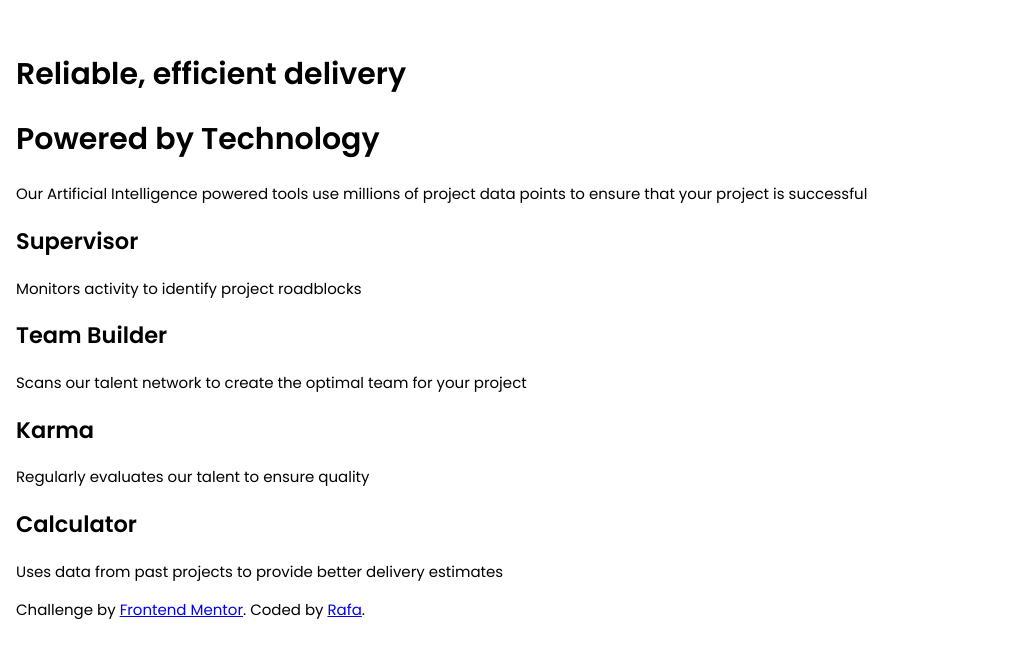
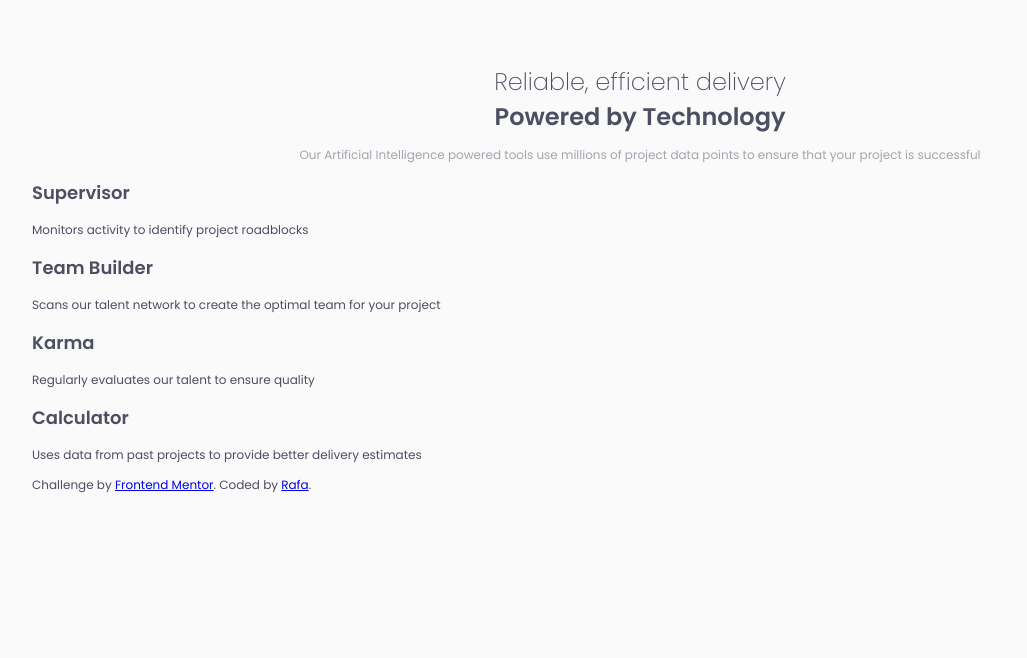
Before and after one commit to rafacovez/four-card-feature-section, a plain HTML site: page index.html in a window 1280 px wide. Shown: the whole page, without its empty margins (0-1027 px from the left). Drawn offline with Linux system fonts and the light colour scheme.

Commit message:
styled website header

```diff
--- a/styles.css
+++ b/styles.css
@@ -6,7 +6,7 @@
   --very-dark-blue: hsl(234, 12%, 34%);
   --graysih-blue: hsl(229, 6%, 66%);
   --very-light-gray: hsl(0, 0%, 98%);
-  --font-size: 15px;
+  --font-size: 12px;
   --font-family: "Poppins", sans-serif;
   --font-light: 200;
   --font-mid: 400;
@@ -23,7 +23,26 @@ html {
 
 body {
   margin: 0;
-  padding: 2rem 1rem;
+  padding: 4rem 2rem;
   font-family: var(--font-family);
-  font-size: var(--font-size)
+  font-size: var(--font-size);
+  background-color: var(--very-light-gray);
+  color: var(--very-dark-blue);
 }
+
+.light-heading {
+  font-weight: var(--font-light);
+  margin: 0;
+  text-align: center;
+}
+
+.bold-heading {
+  font-weight: var(--font-bold);
+  margin: 0;
+  text-align: center;
+}
+
+.service-descrip {
+  color: var(--graysih-blue);
+  text-align: center;
+}
```
